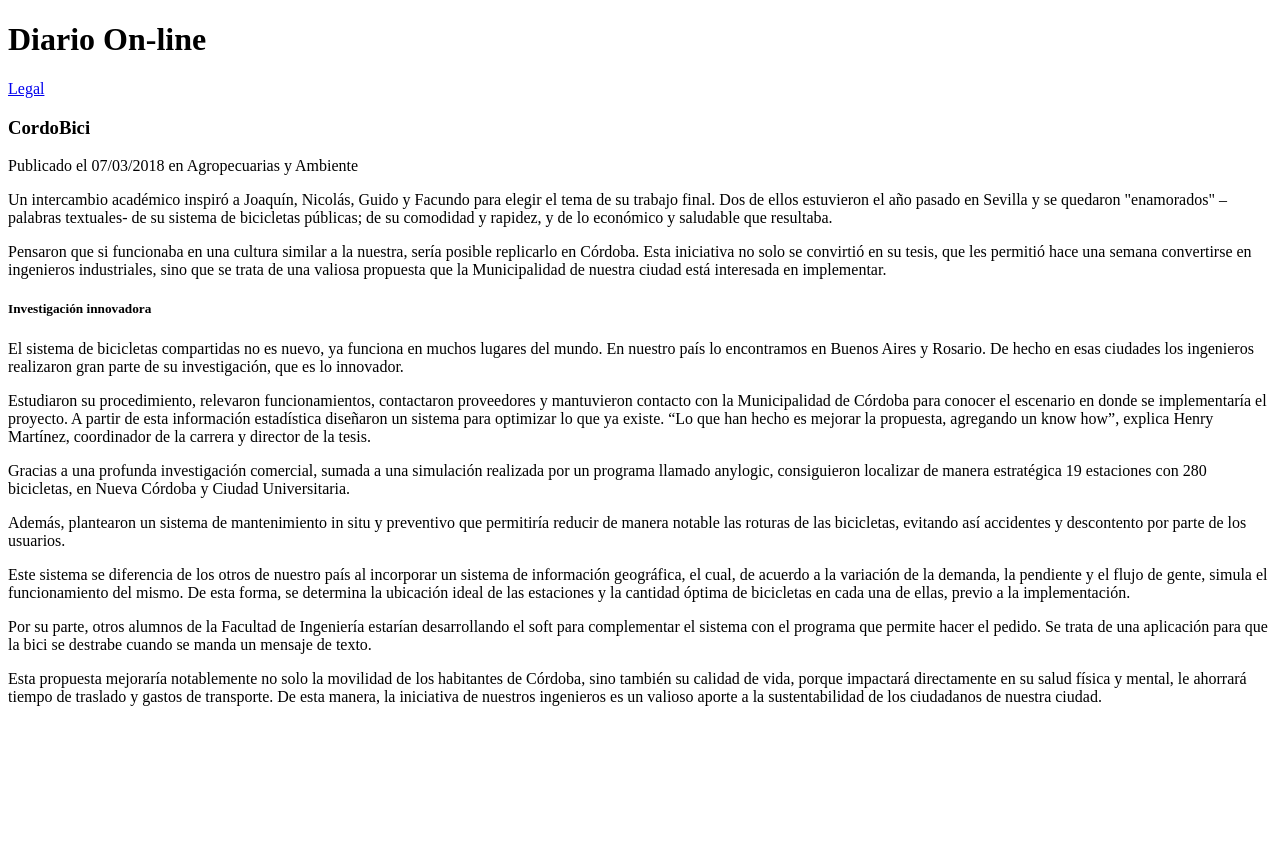
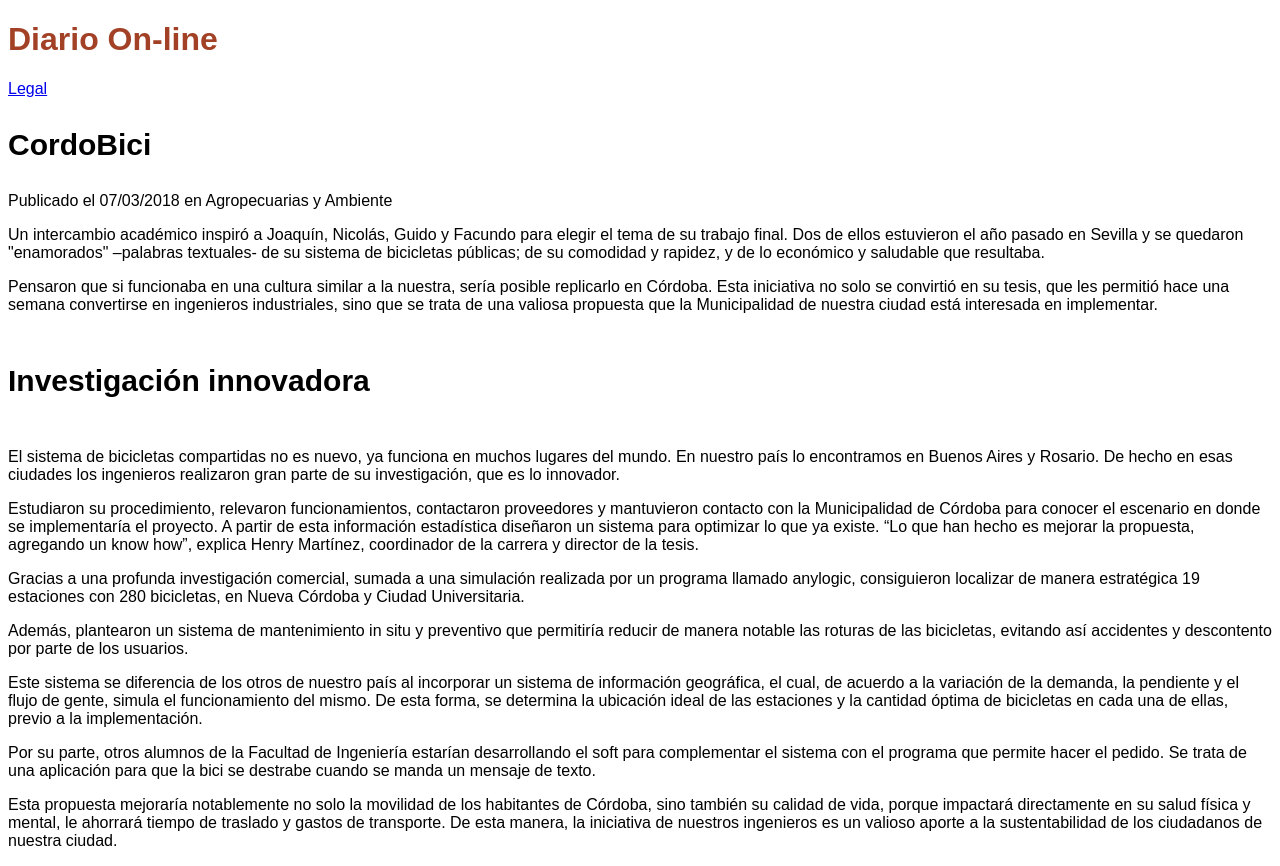
Before and after one commit to UCC-LabCompu2/ejercicios2024-ivanjalid1, a plain HTML site: page Ejercicios-CSS/ej_columnas.html in a window 1280 px wide. Before the commit the page ends 800 px from the top, so only its background shows below. Drawn offline with Linux system fonts and the light colour scheme.

Commit message:
Se agregó ejercicio de hoja de estilos

```diff
--- a/Ejercicios-CSS/ej_columnas.html
+++ b/Ejercicios-CSS/ej_columnas.html
@@ -3,8 +3,21 @@
 <head>
     <meta charset="UTF-8">
     <title>Ejercicio Columnas</title>
+    <style>
+        #tituloPrincipal{
+            color: #a24126;
+        }
+
+        .tituloNoticia{
+            font-size: 30px;
+            font-weight: bold;
+        }
+        body{
+            font-family: Arial, Helvetica, sans-serif;
+        }
+    </style>
 </head>
-<body>
+<body style="font-family: Arial, serif;">
 <!--Cree los estilos CSS necesarios para que el texto se visualice en 2 columnas-->
 <header>
     <h1 id="tituloPrincipal">Diario On-line</h1>
```
